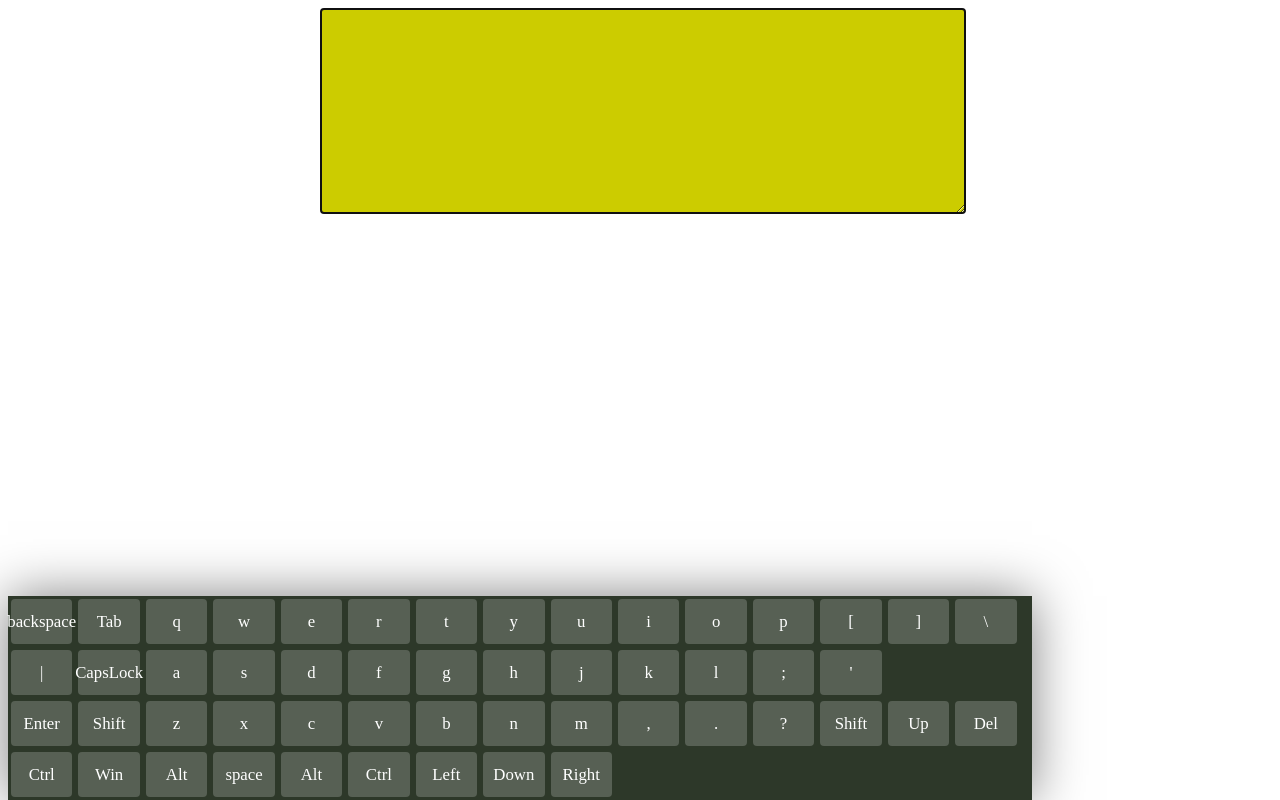
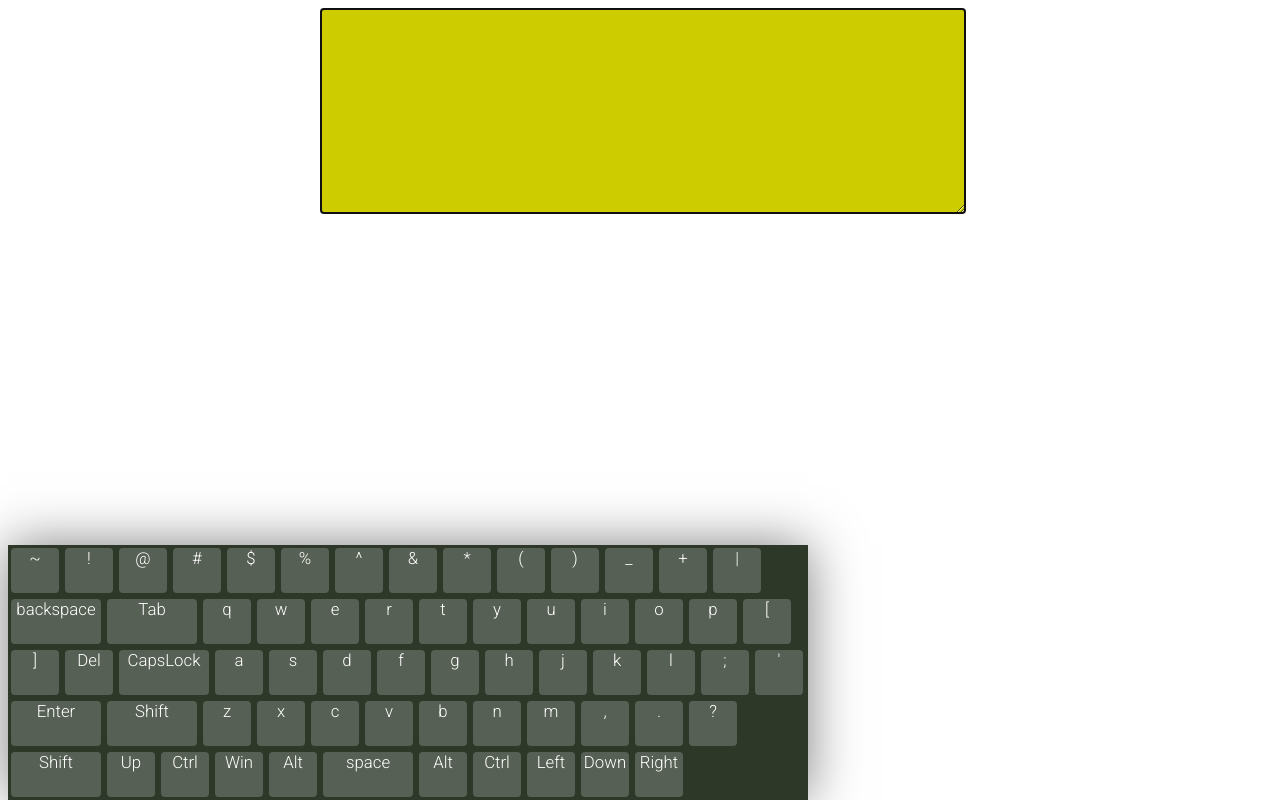
Before and after one commit to YauhenDavidovich/virtual_keyboard, a website: page index.html in a window 1280 px wide. Drawn offline with Linux system fonts and the light colour scheme.

Commit message:
feat: add key on keyboard

```diff
--- a/index.html
+++ b/index.html
@@ -5,6 +5,10 @@
     <meta name="viewport" content="width=device-width, initial-scale=1.0" />
     <title>Document</title>
     <link rel="stylesheet" href="style.css" />
+    <link
+      href="https://fonts.googleapis.com/css2?family=Roboto:wght@300&display=swap"
+      rel="stylesheet"
+    />
   </head>
   <body>
     <script src="script.js"></script>
--- a/script.js
+++ b/script.js
@@ -1,3 +1,4 @@
+/* eslint-disable no-plusplus */
 // text area
 
 const textarea = document.createElement('textarea');
@@ -24,7 +25,9 @@ const keyboardKeysEngShiftOff = [
   '9',
   '0',
   '-',
-  '='
+  '=',
+  '\\',
+  'backspace'
 ];
 const keyboardKeysEngShiftOn = [
   '~',
@@ -39,10 +42,11 @@ const keyboardKeysEngShiftOn = [
   '(',
   ')',
   '_',
-  '+'
+  '+',
+  '|',
+  'backspace'
 ];
 const keyboardKeysEng = [
-  'backspace',
   'Tab',
   'q',
   'w',
@@ -56,8 +60,7 @@ const keyboardKeysEng = [
   'p',
   '[',
   ']',
-  '\\',
-  '|',
+  'Del',
   'CapsLock',
   'a',
   's',
@@ -84,7 +87,6 @@ const keyboardKeysEng = [
   '?',
   'Shift',
   'Up',
-  'Del',
   'Ctrl',
   'Win',
   'Alt',
@@ -100,27 +102,57 @@ const keyboardArea = document.querySelector('keyboard');
 
 // keyboard keys
 
-// function createKeys(
-//   keyboardKeysShiftOff,
-//   keyboardKeysShiftOn,
-//   keyboardKeys
-// ) {
-//   for (let i = 0; i < keyboardKeysEngShiftOff.length; i += 1) {
-//     const div = document.createElement('div');
-//     div.className = 'key';
-//     keyboard.append(div);
-// }
-// }
+function createKeys(keyboardKeysEngShiftOn) {
+  for (let i = 0; i < keyboardKeysEngShiftOn.length; i++) {
+    const div = document.createElement('div');
+    div.className = 'key';
+    div.innerHTML = keyboardKeysEngShiftOn[i];
+    if (keyboardKeysEngShiftOn[i] === 'backspace') {
+      div.className = 'key key--extra';
+    }
+    keyboard.append(div);
+    if (i === 14) {
+      const divBr = document.createElement('div');
+      divBr.className = 'clearfix';
+      keyboard.append(divBr);
+    }
+  }
+  for (let i = 0; i < keyboardKeysEng.length; i++) {
+    const div = document.createElement('div');
+    div.className = 'key';
+    div.innerHTML = keyboardKeysEng[i];
+    if (
+      keyboardKeysEng[i] === 'CapsLock' ||
+      keyboardKeysEng[i] === 'Shift' ||
+      keyboardKeysEng[i] === 'Tab' ||
+      keyboardKeysEng[i] === 'Enter'
+    ) {
+      div.className = 'key key--extra';
+    }
+    if (keyboardKeysEng[i] === 'space') {
+      div.className = 'key key--extra__extra';
+    }
+    if (i === 14 || i === 27 || i === 40) {
+      const divBr = document.createElement('div');
+      divBr.className = 'clearfix';
+      keyboard.append(divBr);
+    }
 
+    keyboard.append(div);
+  }
+}
 
-keyboardKeysEng.forEach((key) => {
-  const div = document.createElement('div');
-  div.className = 'key';
-  div.innerHTML = key;
-  if (key === 'Enter') {
-    const br = document.createElement('br');
-    br.className = 'clearfix';
-    keyboard.append(br);
-  }
-  keyboard.append(div);
-  });
+if (keyboardKeysEngShiftOn)
+  createKeys(keyboardKeysEngShiftOn, keyboardKeysEngShiftOn);
+
+// keyboardKeysEng.forEach((key) => {
+//   const div = document.createElement("div");
+//   div.className = "key";
+//   div.innerHTML = key;
+//   if (key === "Shift") {
+//     const br = document.createElement("br");
+//     br.className = "clearfix";
+//     keyboard.append(br);
+//   }
+//   keyboard.append(div);
+// });
--- a/style.css
+++ b/style.css
@@ -12,10 +12,15 @@
   position: fixed;
   margin: 0 auto;
   bottom: 0;
-  width: 80%;
+  width: 100%;
+  max-width: 800px;
   background: #2d3829;
   box-shadow: 0 0 50px rgba(0, 0, 0, 0.5);
   user-select: none;
+  margin: 0 auto;
+  display: flex;
+  flex-wrap: wrap;
+  width: 100%;
 }
 
 .key {
@@ -31,12 +36,20 @@
   outline: none;
   cursor: pointer;
   display: inline-flex;
-  align-items: center;
+  font-family: 'Roboto', sans-serif;
   justify-content: center;
-  vertical-align: top;
-  padding: 0;
+  vertical-align: center;
+
   -webkit-tap-highlight-color: transparent;
   position: relative;
+}
+
+.key--extra {
+  width: 12%;
+}
+
+.key--extra__extra {
+  width: 36%;
 }
 
 .clearfix {
```
